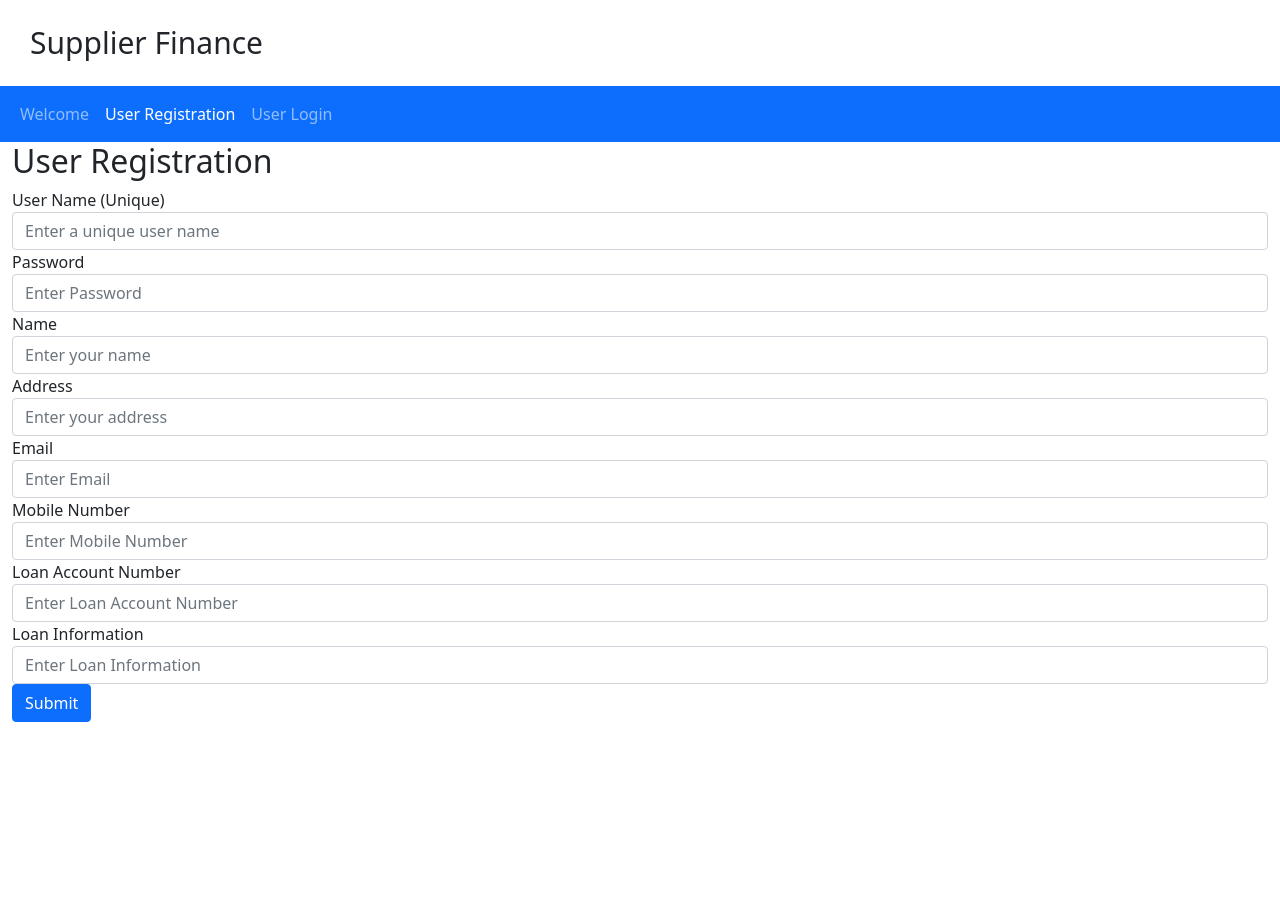
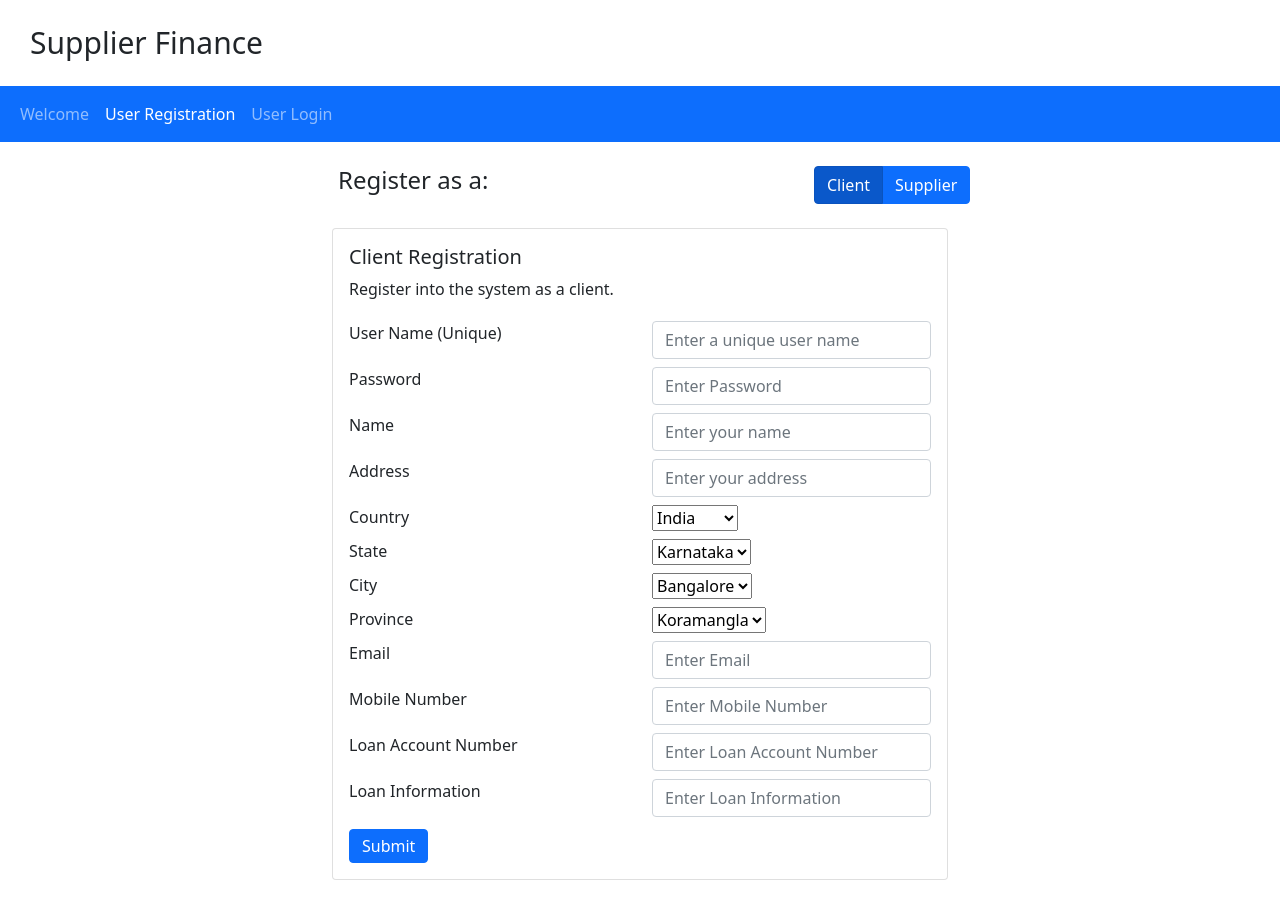
Before and after one commit to abhinavdhamaniya/supplier-finance-web, an Angular app: page /user-registration in a window 1280 px wide. Before the commit the page ends 800 px from the top, so only its background shows below. Built offline with nearby package versions, Linux system fonts and the light colour scheme.

Commit message:
added dropdowns

```diff
--- a/angular.json
+++ b/angular.json
@@ -27,6 +27,7 @@
               "src/assets"
             ],
             "styles": [
+              "node_modules/bootstrap/dist/css/bootstrap.min.css",
               "src/styles.css"
             ],
             "scripts": []
--- a/src/app/app.module.ts
+++ b/src/app/app.module.ts
@@ -8,6 +8,7 @@ import { UserLoginComponent } from './user-login/user-login.component';
 import { FormsModule } from '@angular/forms';
 import { HttpClientModule } from '@angular/common/http';
 import { AppRoutingModule } from './app-routing.module';
+import { NgbModule } from '@ng-bootstrap/ng-bootstrap';
 
 @NgModule({
   declarations: [
@@ -25,7 +26,8 @@ import { AppRoutingModule } from './app-routing.module';
       { path: 'welcome', component: WelcomeComponent },
       { path: 'user-registration', component: UserRegistrationComponent },
       { path: 'user-login', component: UserLoginComponent }
-    ])
+    ]),
+    NgbModule
   ],
   providers: [],
   bootstrap: [AppComponent]
--- a/src/app/dto/ClientDto.ts
+++ b/src/app/dto/ClientDto.ts
@@ -1,18 +1,26 @@
 export class ClientDto {
 
-    public username: string = "";;
+    public username: string = "";
 
-    public password: string = "";;
+    public password: string = "";
 
-    public name: string = "";;
+    public name: string = "";
 
-    public address: string = "";;
+    public address: string = "";
 
-    public email: string = "";;
+    public country: string = "";
 
-    public mobileNumber: string = "";;
+    public state: string = "";
 
-    public loanAccountNumber: string = "";;
+    public city: string = "";
 
-    public loanInformation: string = "";;
+    public province: string = "";
+
+    public email: string = "";
+
+    public mobileNumber: string = "";
+
+    public loanAccountNumber: string = "";
+
+    public loanInformation: string = "";
 }
--- a/src/app/user-registration/user-registration.component.html
+++ b/src/app/user-registration/user-registration.component.html
@@ -1,48 +1,155 @@
 <html>
+
 <body>
+  <div class="row mt-4 offset-md-3">
+    <div class="col-sm-6 ">
+      <h4>Register as a: </h4>
+    </div>
+    <div class="col-sm-6 ">
+      <div class="btn-group">
+        <input type="radio" class="btn-check" name="client" id="client" value="client" autocomplete="off"
+          [(ngModel)]="userType" checked />
+        <label class="btn btn-primary" for="client">Client</label>
+        <input type="radio" class="btn-check" name="supplier" id="supplier" value="supplier" autocomplete="off"
+          [(ngModel)]="userType" />
+        <label class="btn btn-primary" for="supplier">Supplier</label>
+      </div>
+    </div>
+  </div>
+  <div class="row">
+    <div class="col-sm-6 offset-md-3">
+      <div class="card my-4" *ngIf="userType=='client'">
+        <div class="card-body">
+          <h5 class="card-title">Client Registration</h5>
+          <p class="card-text">Register into the system as a client.</p>
           <div>
-      <h2>User Registration</h2>
             <div class="alert alert-danger" role="alert" *ngIf='errorMessage'>
               {{errorMessage}}
             </div>
             <div class="alert alert-success" role="alert" *ngIf='sucessMessage'>
               {{sucessMessage | json}}
             </div>
-      <form #createClientForm = "ngForm" (ngSubmit) = "onClickSubmit(createClientForm)">
-        <div class="form-group">
+            <form #createClientForm="ngForm" (ngSubmit)="onClickSubmit(createClientForm)">
+              <div class="form-group row py-1">
+                <div class="col">
                   <label for="username">User Name (Unique)</label>
-          <input type="text" class="form-control" name="username" placeholder="Enter a unique user name" ngModel>
                 </div>
-        <div class="form-group">
+                <div class="col">
+                  <input type="text" class="form-control" name="username" placeholder="Enter a unique user name"
+                    ngModel>
+                </div>
+              </div>
+              <div class="form-group row py-1">
+                <div class="col">
                   <label for="password">Password</label>
+                </div>
+                <div class="col">
                   <input type="text" class="form-control" name="password" placeholder="Enter Password" ngModel>
                 </div>
-        <div class="form-group">
+              </div>
+              <div class="form-group row py-1">
+                <div class="col">
                   <label for="name">Name</label>
+                </div>
+                <div class="col">
                   <input type="text" class="form-control" name="name" placeholder="Enter your name" ngModel>
                 </div>
-        <div class="form-group">
+              </div>
+              <div class="form-group row py-1">
+                <div class="col">
                   <label for="address">Address</label>
+                </div>
+                <div class="col">
                   <input type="text" class="form-control" name="address" placeholder="Enter your address" ngModel>
                 </div>
-        <div class="form-group">
+              </div>
+              <div class="form-group row py-1">
+                <div class="col">
+                  <label for="address">Country</label>
+                </div>
+                <div class="col">
+                  <select id="country" name="country" (click)="setCountry($event)">
+                    <option value="India">India</option>
+                    <option value="Pakistan">Pakistan</option>
+                    <option value="USA">USA</option>
+                  </select>
+                </div>
+              </div>
+              <div class="form-group row py-1">
+                <div class="col">
+                  <label for="address">State</label>
+                </div>
+                <div class="col">
+                  <select id="state" name="state" (click)="setState($event)">
+                    <option value="Karnataka">Karnataka</option>
+                    <option value="Rajasthan">Rajasthan</option>
+                    <option value="Haryana">Haryana</option>
+                  </select>
+                </div>
+              </div>
+              <div class="form-group row py-1">
+                <div class="col">
+                  <label for="address">City</label>
+                </div>
+                <div class="col">
+                  <select id="city" name="city" (click)="setCity($event)">
+                    <option value="Bangalore">Bangalore</option>
+                    <option value="Mysore">Mysore</option>
+                    <option value="Coorg">Coorg</option>
+                  </select>
+                </div>
+              </div>
+              <div class="form-group row py-1">
+                <div class="col">
+                  <label for="address">Province</label>
+                </div>
+                <div class="col">
+                  <select id="province" name="province" (click)="setProvince($event)">
+                    <option value="Koramangla">Koramangla</option>
+                    <option value="HSR Layout">HSR Layout</option>
+                    <option value="Whitefield">Whitefield</option>
+                  </select>
+                </div>
+              </div>
+              <div class="form-group row py-1">
+                <div class="col">
                   <label for="email">Email</label>
+                </div>
+                <div class="col">
                   <input type="text" class="form-control" name="email" placeholder="Enter Email" ngModel>
                 </div>
-        <div class="form-group">
+              </div>
+              <div class="form-group row py-1">
+                <div class="col">
                   <label for="mobileNumber">Mobile Number</label>
+                </div>
+                <div class="col">
                   <input type="number" class="form-control" name="mobileNumber" placeholder="Enter Mobile Number" ngModel>
                 </div>
-        <div class="form-group">
+              </div>
+              <div class="form-group row py-1">
+                <div class="col">
                   <label for="loanAccountNumber">Loan Account Number</label>
+                </div>
+                <div class="col">
                   <input type="number" class="form-control" name="loanAccountNumber" placeholder="Enter Loan Account Number" ngModel>
                 </div>
-        <div class="form-group">
+              </div>
+              <div class="form-group row py-1">
+                <div class="col">
                   <label for="loanInformation">Loan Information</label>
+                </div>
+                <div class="col">
                   <input type="text" class="form-control" name="loanInformation" placeholder="Enter Loan Information" ngModel>
                 </div>
-        <button type="submit" class="btn btn-primary">Submit</button>
+              </div>
+              <button type="submit" class="btn btn-primary py-1 mt-2">Submit</button>
             </form>
           </div>
+        </div>
+      </div>
+    </div>
+  </div>
 </body>
+
 </html>
--- a/src/app/user-registration/user-registration.component.ts
+++ b/src/app/user-registration/user-registration.component.ts
@@ -12,8 +12,13 @@ import { ClientService } from '../service/client.service';
 export class UserRegistrationComponent {
 
   sub!: Subscription;
-  errorMessage: String | null = null;
-  sucessMessage: String | null = null;
+  errorMessage: string | null = null;
+  sucessMessage: string | null = null;
+  userType: string = 'client';
+  country: string = 'India';
+  state: string = 'Karnataka';
+  city: string = 'Bangalore';
+  province: string = 'Koramangla';
 
   constructor(private clientService: ClientService) { }
 
@@ -21,6 +26,7 @@ export class UserRegistrationComponent {
     this.errorMessage = null;
     this.sucessMessage = null;
     var client = this.buildObject(createClientForm);
+    console.log(client);
     this.sub = this.clientService.registerClient(client).subscribe({
       next: (response: any) => {
         this.sucessMessage = 'Client Registered!'
@@ -31,6 +37,30 @@ export class UserRegistrationComponent {
     });
   }
 
+  setCountry(event: Event) {
+    if(event.target) {
+      this.country = (event.target as HTMLTextAreaElement).value;
+    }
+  }
+
+  setState(event: Event) {
+    if(event.target) {
+      this.state = (event.target as HTMLTextAreaElement).value;
+    }
+  }
+
+  setCity(event: Event) {
+    if(event.target) {
+      this.city = (event.target as HTMLTextAreaElement).value;
+    }
+  }
+
+  setProvince(event: Event) {
+    if(event.target) {
+      this.province = (event.target as HTMLTextAreaElement).value;
+    }
+  }
+
   private buildObject(createClientForm: NgForm): ClientDto {
     var client: ClientDto = new ClientDto();
     var clientDetails = createClientForm.value;
@@ -38,6 +68,10 @@ export class UserRegistrationComponent {
     client.password = clientDetails.password;
     client.name = clientDetails.name;
     client.address = clientDetails.address;
+    client.country = this.country;
+    client.state = this.state;
+    client.city = this.city;
+    client.province = this.province;
     client.email = clientDetails.email;
     client.mobileNumber = clientDetails.mobileNumber;
     client.loanAccountNumber = clientDetails.loanAccountNumber;
--- a/src/index.html
+++ b/src/index.html
@@ -2,7 +2,7 @@
 <html lang="en">
 <head>
   <meta charset="utf-8">
-  <title>SupplierFinanceWeb</title>
+  <title>Supplier Finance Web</title>
   <base href="/">
   <meta name="viewport" content="width=device-width, initial-scale=1">
   <link rel="icon" type="image/x-icon" href="favicon.ico">
--- a/src/polyfills.ts
+++ b/src/polyfills.ts
@@ -1,3 +1,7 @@
+/***************************************************************************************************
+ * Load `$localize` onto the global scope - used if i18n tags appear in Angular templates.
+ */
+import '@angular/localize/init';
 /**
  * This file includes polyfills needed by Angular and is loaded before the app.
  * You can add your own extra polyfills to this file.
```
Also changed, not shown: package.json (+7 -3 lines), 1 other file (tests, documents, lock files or other folders). Lines whose indentation alone changed are shown as unchanged.
